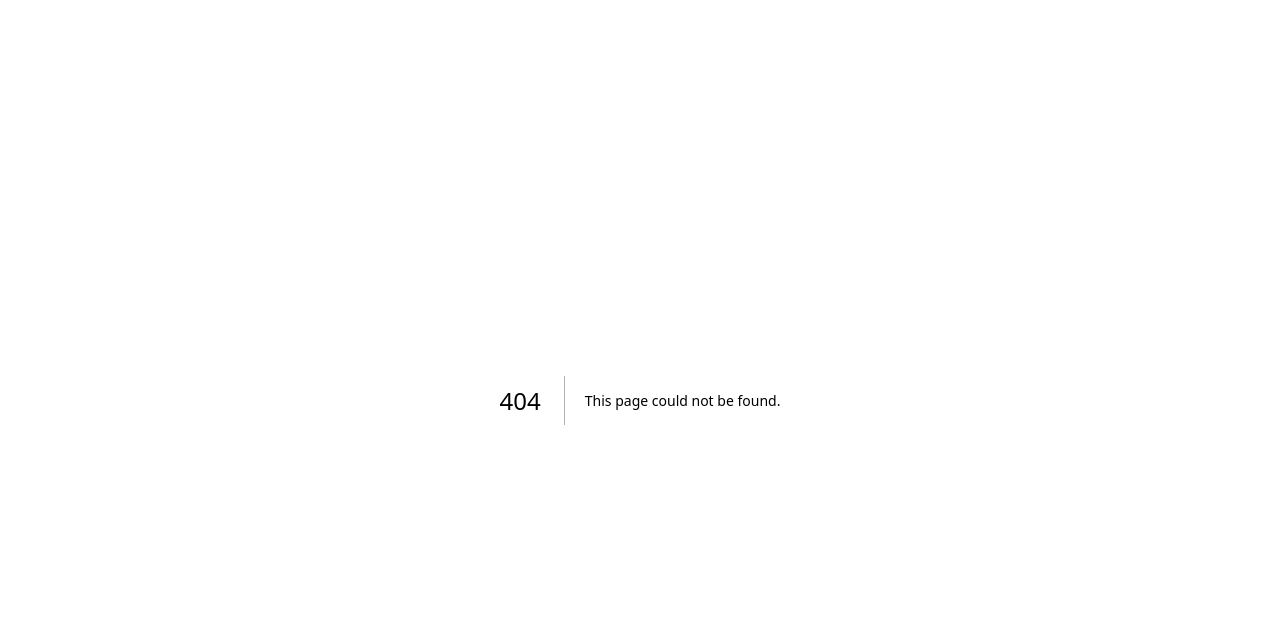
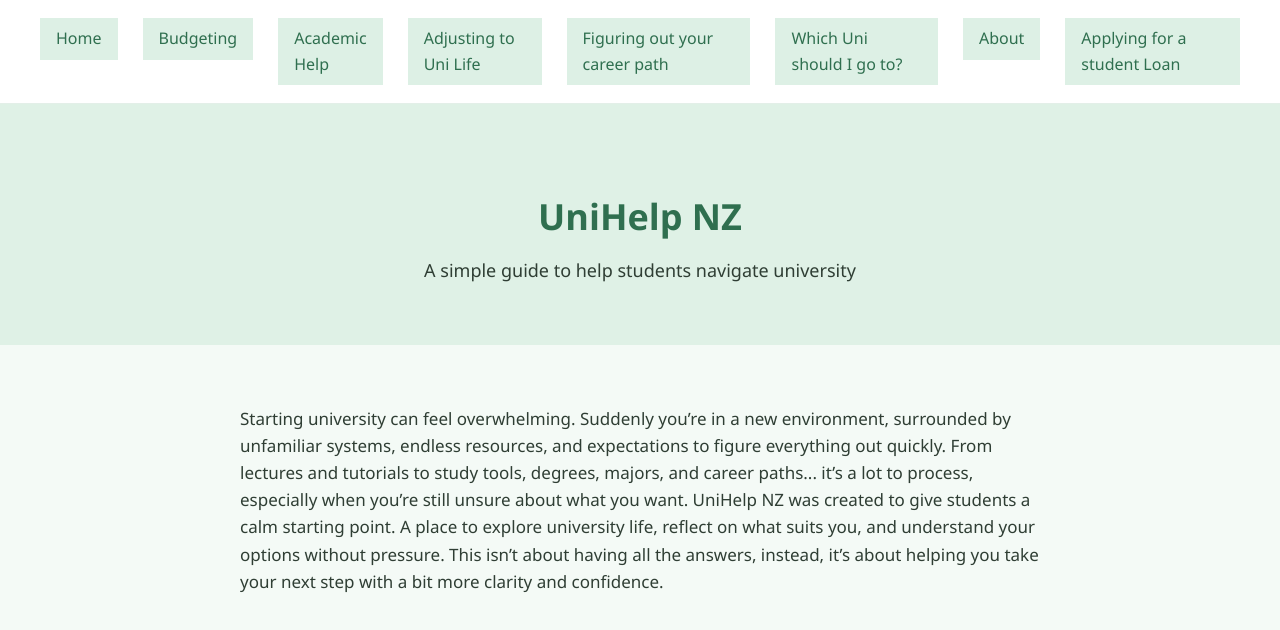
Before and after one commit to pcha2409/UniHelpNZ-Next, a Next.js app: page /home in a window 1280 px wide. Before the commit this address had no page. Shown: the top 630 px of the page. Built offline with nearby package versions, Linux system fonts and the light colour scheme.

Commit message:
adding home page

```diff
--- /dev/null
+++ b/src/app/home/page.tsx
@@ -0,0 +1,43 @@
+export default function Budgeting() {
+  return (
+    <>
+      <nav className="navbar">
+
+
+<ul className="nav-links">
+    <li><a href="index.html">Home</a></li>
+    <li><a href="budgeting.html">Budgeting</a></li>
+    <li><a href="academic.html">Academic Help</a></li>
+    <li><a href="adjusting.html">Adjusting to Uni Life</a></li>
+    <li><a href="figuring.html">Figuring out your career path</a></li>
+    <li><a href="which-uni.html">Which Uni should I go to?</a></li>
+    <li><a href="about.html">About</a></li>
+     <li><a href="student-loan.html">Applying for a student Loan</a></li>
+</ul>
+
+</nav>
+
+
+<header>
+    <h1>UniHelp NZ</h1>
+    <p>A simple guide to help students navigate university</p>
+</header>
+
+<main>
+
+    <p>
+        Starting university can feel overwhelming.
+
+Suddenly you’re in a new environment, surrounded by unfamiliar systems, endless resources,
+and expectations to figure everything out quickly. From lectures and tutorials to study tools,
+degrees, majors, and career paths... it’s a lot to process, especially when you’re still unsure about what you want.
+UniHelp NZ was created to give students a calm starting point. A place to explore university life, reflect on what suits you,
+and understand your options without pressure. This isn’t about having all the answers, instead,
+it’s about helping you take your next step with a bit more clarity and confidence.
+    </p>
+
+
+</main>
+<script src="script.js"></script>   </>
+  );
+}
```
